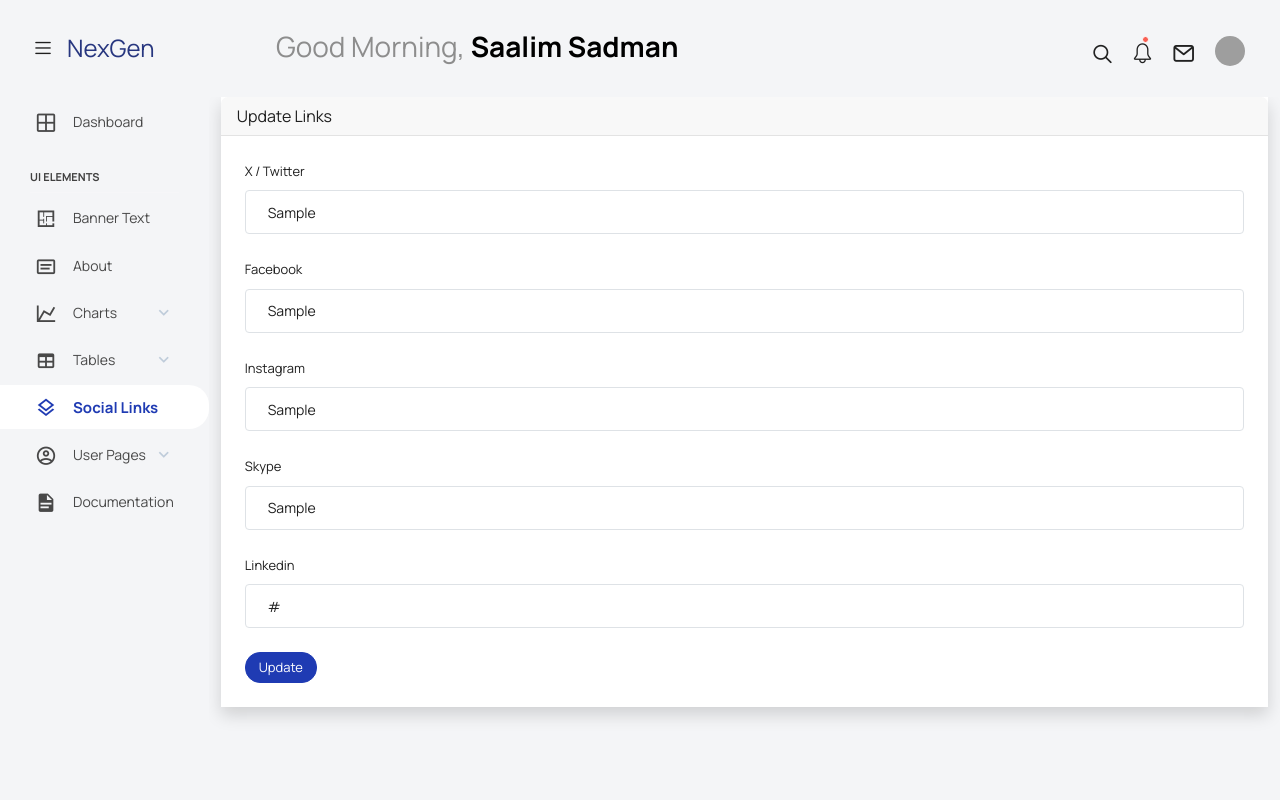
After one commit to Md-Juman-Web-Dev/Tanver---Portfolio, a PHP site: page /admin/social-links.php in a window 1280 px wide. The commit adds this page. Run offline with PHP 8.4, Linux system fonts and the light colour scheme; a user stored in the database is signed in; data comes from the database, SQL or seed files in the repository; tables that the repository leaves empty or names only in its code hold one stand-in row (values such as "Sample post"); grey boxes are pictures that could not be loaded.

Commit message:
updated social links

```diff
--- a/admin/include/header.php
+++ b/admin/include/header.php
@@ -228,16 +228,10 @@ $admin_row = mysqli_fetch_assoc($admin_result);
               </div>
             </li>
             <li class="nav-item">
-              <a class="nav-link" data-bs-toggle="collapse" href="#icons" aria-expanded="false" aria-controls="icons">
+              <a class="nav-link" href="./social-links.php"">
                 <i class="menu-icon mdi mdi-layers-outline"></i>
-                <span class="menu-title">Icons</span>
-                <i class="menu-arrow"></i>
+                <span class="menu-title">Social Links</span>
               </a>
-              <div class="collapse" id="icons">
-                <ul class="nav flex-column sub-menu">
-                  <li class="nav-item"> <a class="nav-link" href="pages/icons/font-awesome.php">Font Awesome</a></li>
-                </ul>
-              </div>
             </li>
             <li class="nav-item">
               <a class="nav-link" data-bs-toggle="collapse" href="#auth" aria-expanded="false" aria-controls="auth">
--- /dev/null
+++ b/admin/social-links.php
@@ -0,0 +1,54 @@
+<?php
+include './include/header.php';
+
+$query = "SELECT * FROM social_links WHERE id='1'";
+$result = mysqli_query($conn, $query);
+$res = mysqli_fetch_assoc($result);
+?>
+
+<div class="container">
+    <div class="row">
+        <div class="col-lg-12">
+            <div class="card rounded-0 shadow">
+                <div class="card-header">Update Links</div>
+                <div class="card-body">
+                    <form action="../controller/SocialLinks.php" method="post">
+                        <div class="form-group">
+                            <label for="twitter">X / Twitter</label>
+                            <input value="<?= $res['twitter'] ?>" type="text" id="twitter" name="twitter" class="form-control">
+                        </div>
+                        <span class="text-danger">
+                            <?= $_SESSION['errors']['f_error'] ?? null ?>
+                        </span>
+                        <div class="form-group">
+                            <label for="facebbok">Facebook</label>
+                            <input value="<?= $res['facebook'] ?>" type="text" id="facebook" name="facebook" class="form-control">
+                        </div>
+                        <div class="form-group">
+                            <label for="instagram">Instagram</label>
+                            <input value="<?= $res['instagram'] ?>" type="text" id="instagram" name="instagram" class="form-control">
+                        </div>
+                        <div class="form-group">
+                            <label for="skype">Skype</label>
+                            <input value="<?= $res['skype'] ?>" type="text" id="skype" name="skype" class="form-control">
+                        </div>
+                        <div class="form-group">
+                            <label for="linkedin">Linkedin</label>
+                            <input value="<?= $res['linkedin'] ?>" type="text" id="linkedin" name="linkedin" class="form-control">
+                        </div>
+                        <span class="text-success">
+                            <?= $_SESSION['success'] ?? null ?>
+                        </span>
+                        <button type="submit" class="btn btn-primary btn-sm">Update</button>
+                    </form>
+                </div>
+            </div>
+        </div>
+    </div>
+</div>
+
+<?php
+include './include/footer.php';
+unset($_SESSION['errors']['f_error']);
+unset($_SESSION['success']);
+?>
--- a/index.php
+++ b/index.php
@@ -9,6 +9,7 @@ $banner_res = mysqli_fetch_assoc($banner_result);
 $about_query = "SELECT * FROM about WHERE id='1'";
 $about_result = mysqli_query($conn, $about_query);
 $about_res= mysqli_fetch_assoc( $about_result );
+
 ?>
 
   <main class="main">
```
Also changed, not shown: controller/SocialLinks.php (added, +25 -0 lines), include/header.php (+9 -5 lines).
